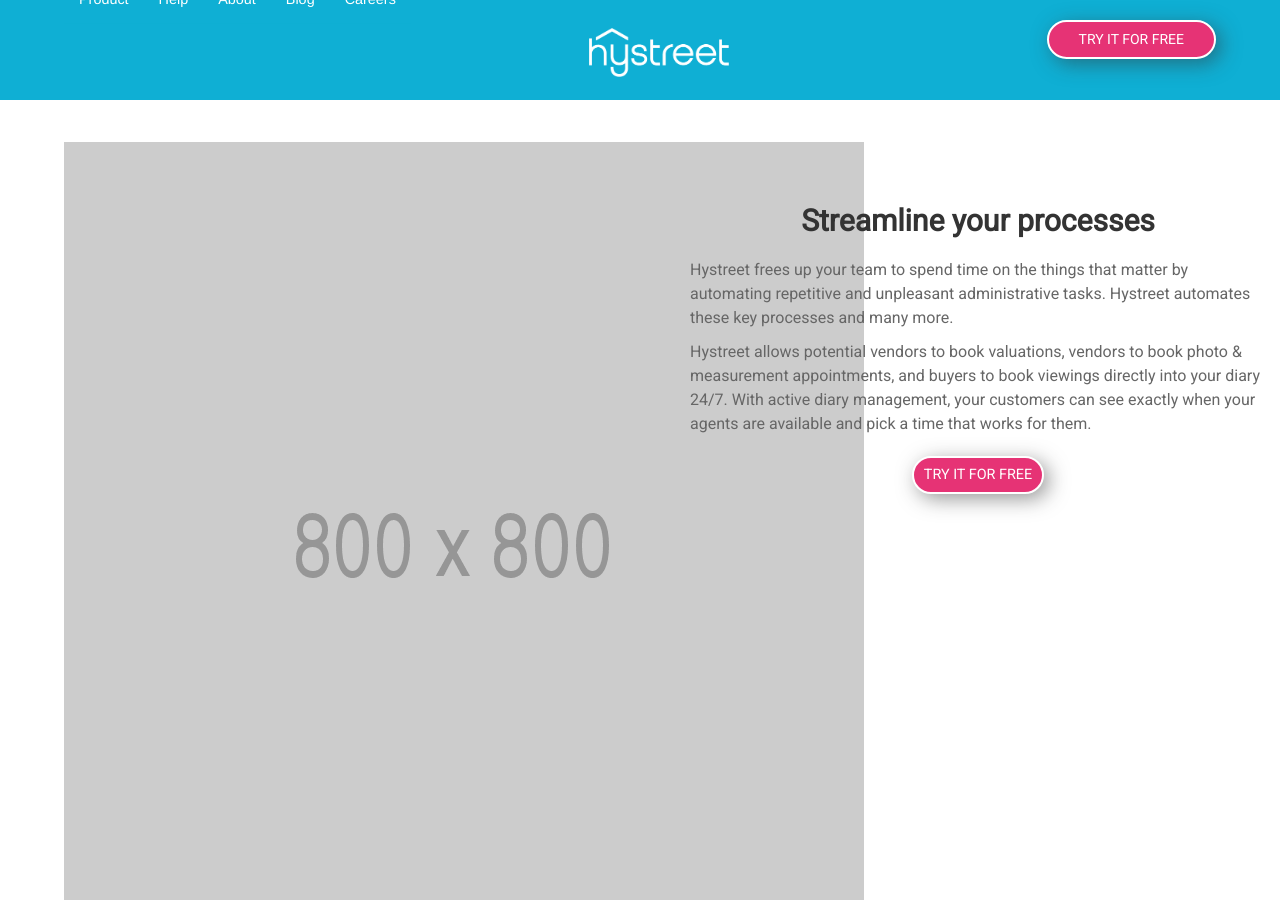
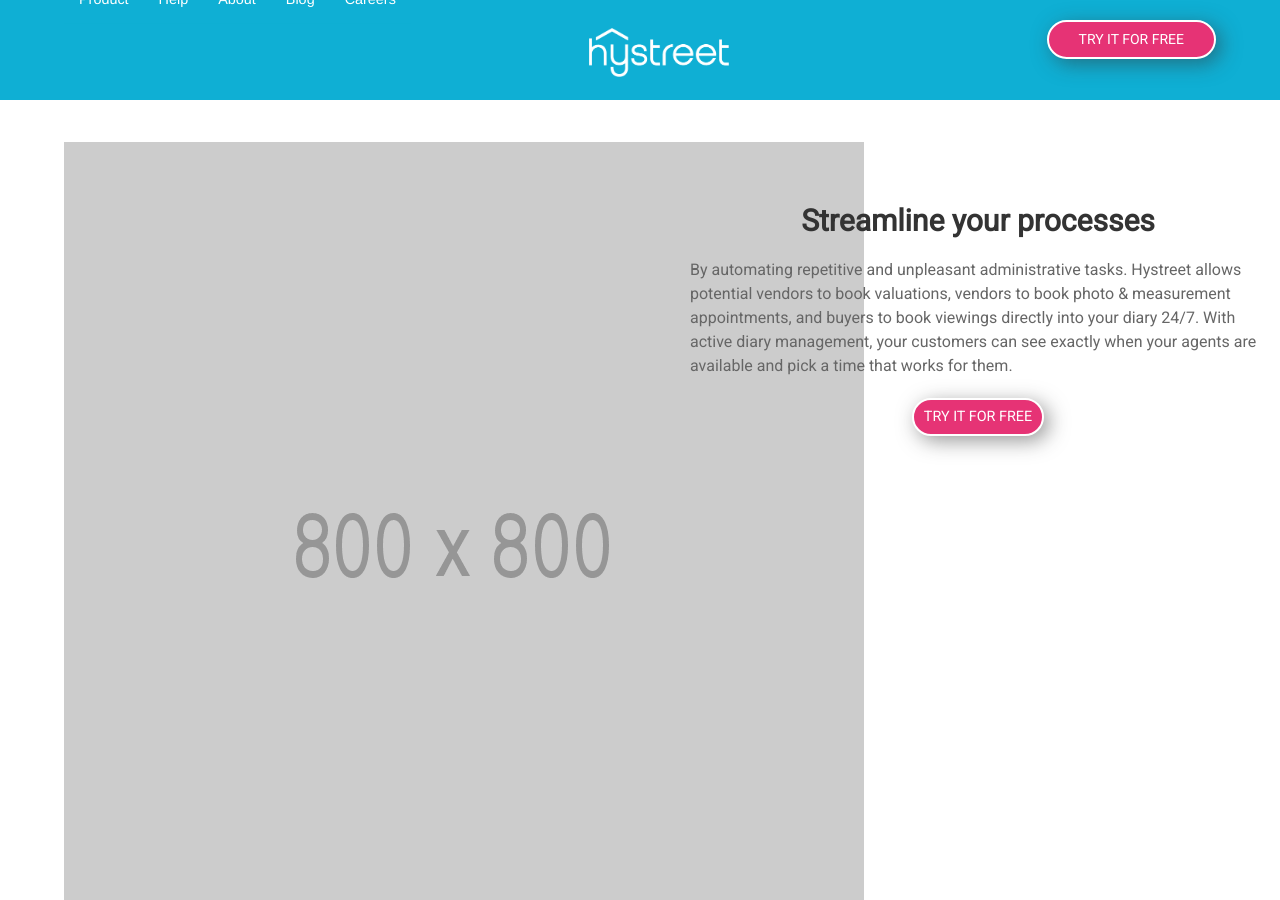
Before and after one commit to hidr/hystreet-marketing-live, a Jekyll site: the page built from product/index.html, in a window 1280 px wide and 900 px high, scrolled down 322 px. Built offline with Jekyll 4.4.1, drawn with Linux system fonts in a browser that asks for light colours; a script that is not in the unit is left out.

Commit message:
updating streamline your processes text on product page

```diff
--- a/product/index.html
+++ b/product/index.html
@@ -32,10 +32,7 @@
           Streamline your processes
         </h2>
       <p>
-Hystreet frees up your team to spend time on the things that matter by automating repetitive and unpleasant administrative tasks. Hystreet automates these key processes and many more.      </p>
-        <p>
-          Hystreet allows potential vendors to book valuations, vendors to book photo & measurement appointments, and buyers to book viewings directly into your diary 24/7. With active diary management, your customers can see exactly when your agents are available and pick a time that works for them.
-        </p>
+By automating repetitive and unpleasant administrative tasks. Hystreet allows potential vendors to book valuations, vendors to book photo & measurement appointments, and buyers to book viewings directly into your diary 24/7. With active diary management, your customers can see exactly when your agents are available and pick a time that works for them.      </p>
         <a href="/register-now/" class="button">Try it for free</a>
     </div>
   </div>
```
